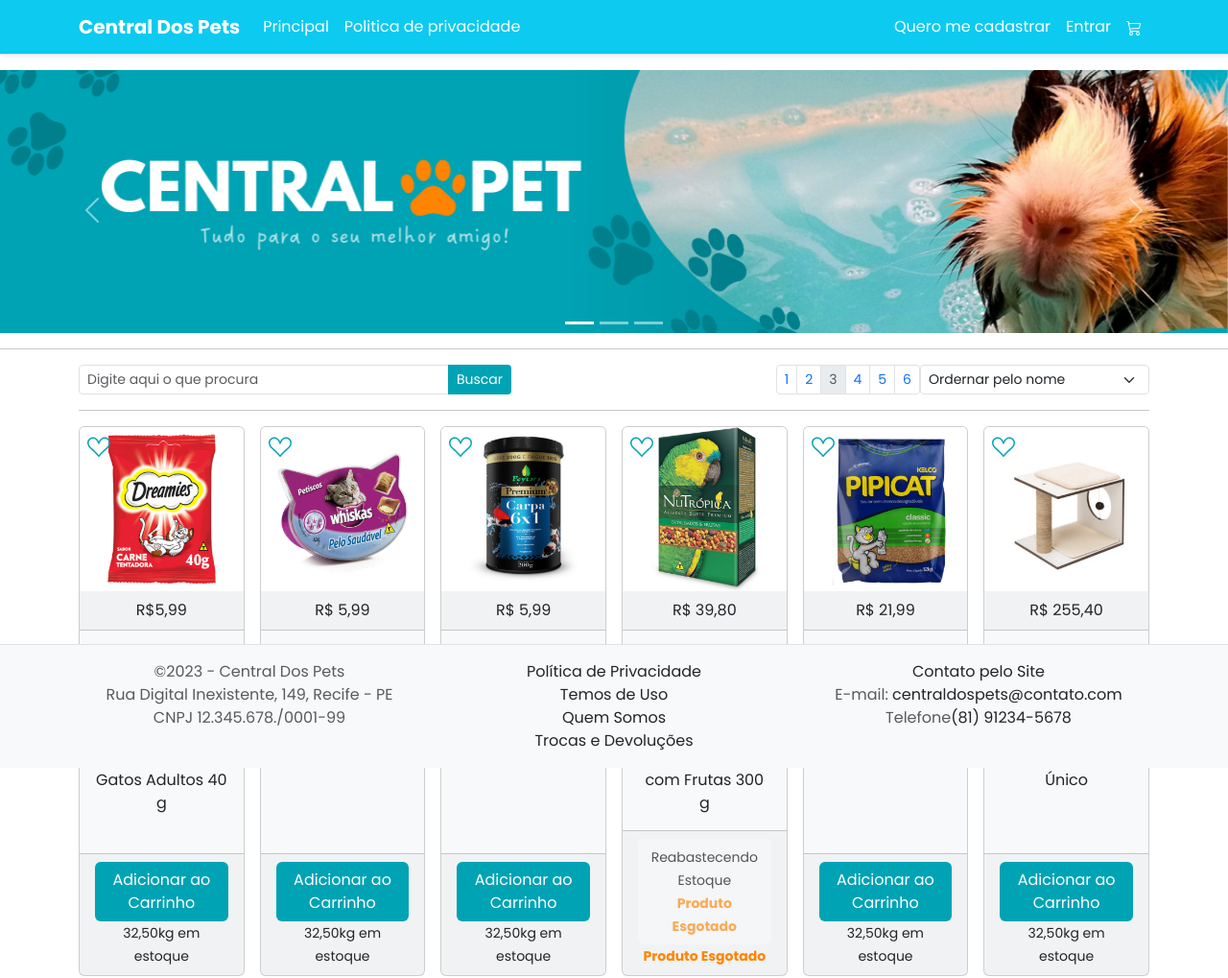
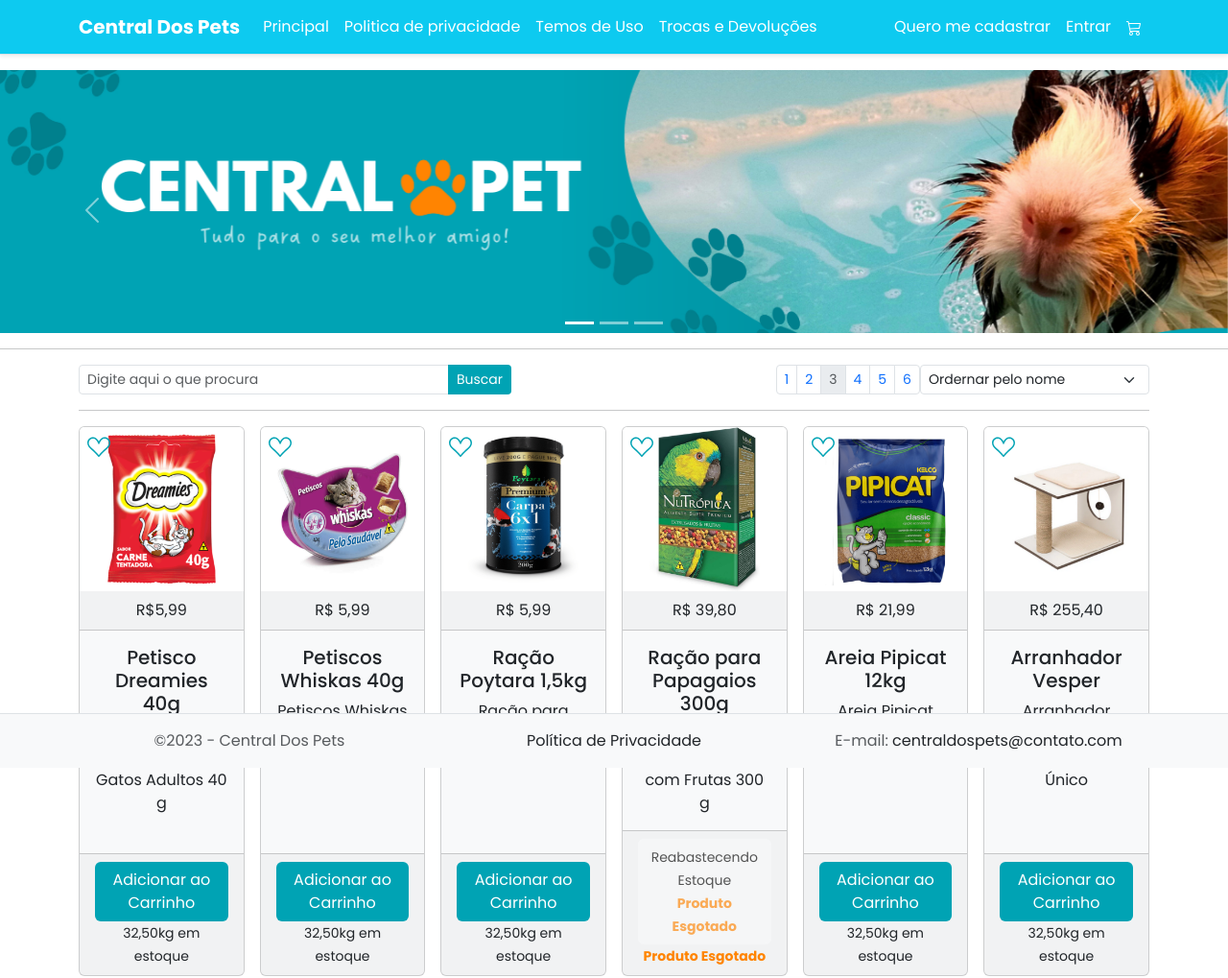
Before and after one commit to mattheusp/CentralDosPets, a website: page index.html in a window 1280 px wide. Shown: the top 1019 px of the page at 96% size. Drawn offline with nearby package versions, Linux system fonts and the light colour scheme.

Commit message:
feat project

```diff
--- a/index.html
+++ b/index.html
@@ -40,7 +40,15 @@
                         <a href="index.html" class="nav-link text-white">Principal</a>
                     </li>
                     <li class="nav-item">
-                        <a href="privacidade.html" class="nav-link text-white">Politica de privacidade</a>
+                        <a href="privacidade.html" class="nav-link text-white">Politica de privacidade </a>
+                    </li>
+                    <li>
+                        <a href="termos.html" class="nav-link text-white">Temos de Uso </a>
+                    </li>
+                    <li>
+                        <a href="trocas.html" class="nav-link text-white">Trocas e Devoluções</a>
+                    </li>
+                    <li>
                     </li>
                 </ul>
 
@@ -543,25 +551,13 @@
             <div class="row py-3">
                 <div class="col-12 col-md-4 text-center text-md-left">
                     &copy;2023 - Central Dos Pets <br>
-                    Rua Digital Inexistente, 149, Recife - PE <br>
-                    CNPJ 12.345.678./0001-99
                 </div>
                 <div class="col-12 col-md-4 text-center">
                     <a href="privacidade.html" class="text-decoration-none text-dark">Política de Privacidade</a>
                     </br>
-                    <a href="termos.html" class="text-decoration-none text-dark">Temos de Uso</a>
-                    </br>
-                    <a href="quemsomos.html" class="text-decoration-none text-dark">Quem Somos</a>
-                    </br>
-                    <a href="trocas.html" class="text-decoration-none text-dark">Trocas e Devoluções</a>
-                    </br>
                 </div>
                 <div class="col-12 col-md-4 text-center text-md-right">
-                    <a href="#" class="text-decoration-none text-dark">Contato pelo Site</a>
-                    </br>
                     E-mail: <a href="centraldospets@contato.com" class="text-decoration-none text-dark">centraldospets@contato.com</a>
-                    <br>
-                    Telefone<a href="phone:91234-5678" class="text-decoration-none text-dark">(81) 91234-5678</a>
                 </div>
             </div>
         </div>
```
Also changed, not shown: cadastro.html (+1 -1 lines), cadastronovasenha.html (+1 -1 lines), carrinho.html (+1 -1 lines), confirmacaoCadastro.html (+1 -1 lines), confirmacaocontato.html (+1 -1 lines), confirmcadastrosenha.html (+1 -1 lines), confirmrecupsenha.html (+1 -1 lines), contato.html (+1 -1 lines), login.html (+1 -1 lines), privacidade.html (+1 -1 lines), quemsomos.html (+1 -1 lines), recuperarsenha.html (+1 -1 lines), termos.html (+1 -1 lines), trocas.html (+1 -1 lines).
